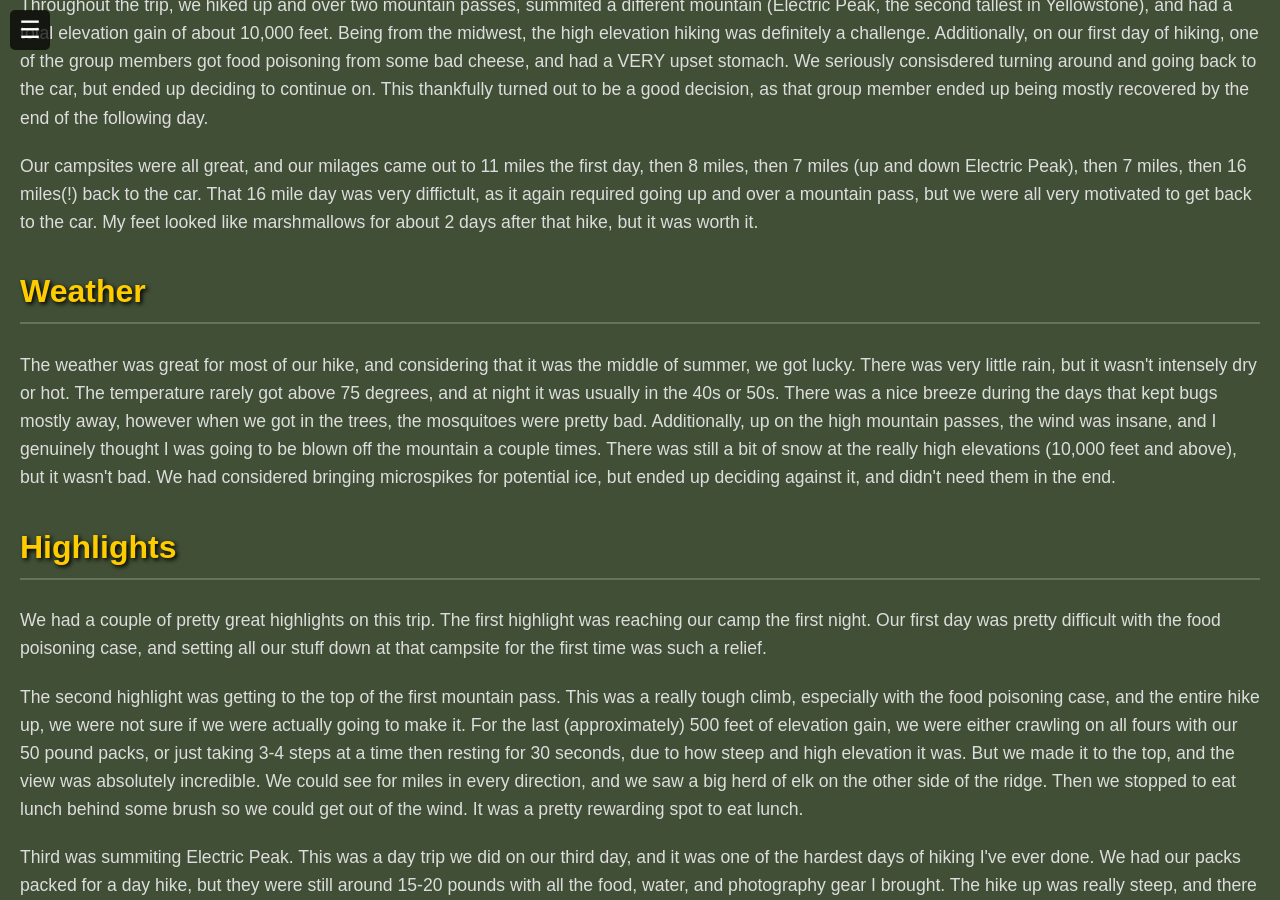
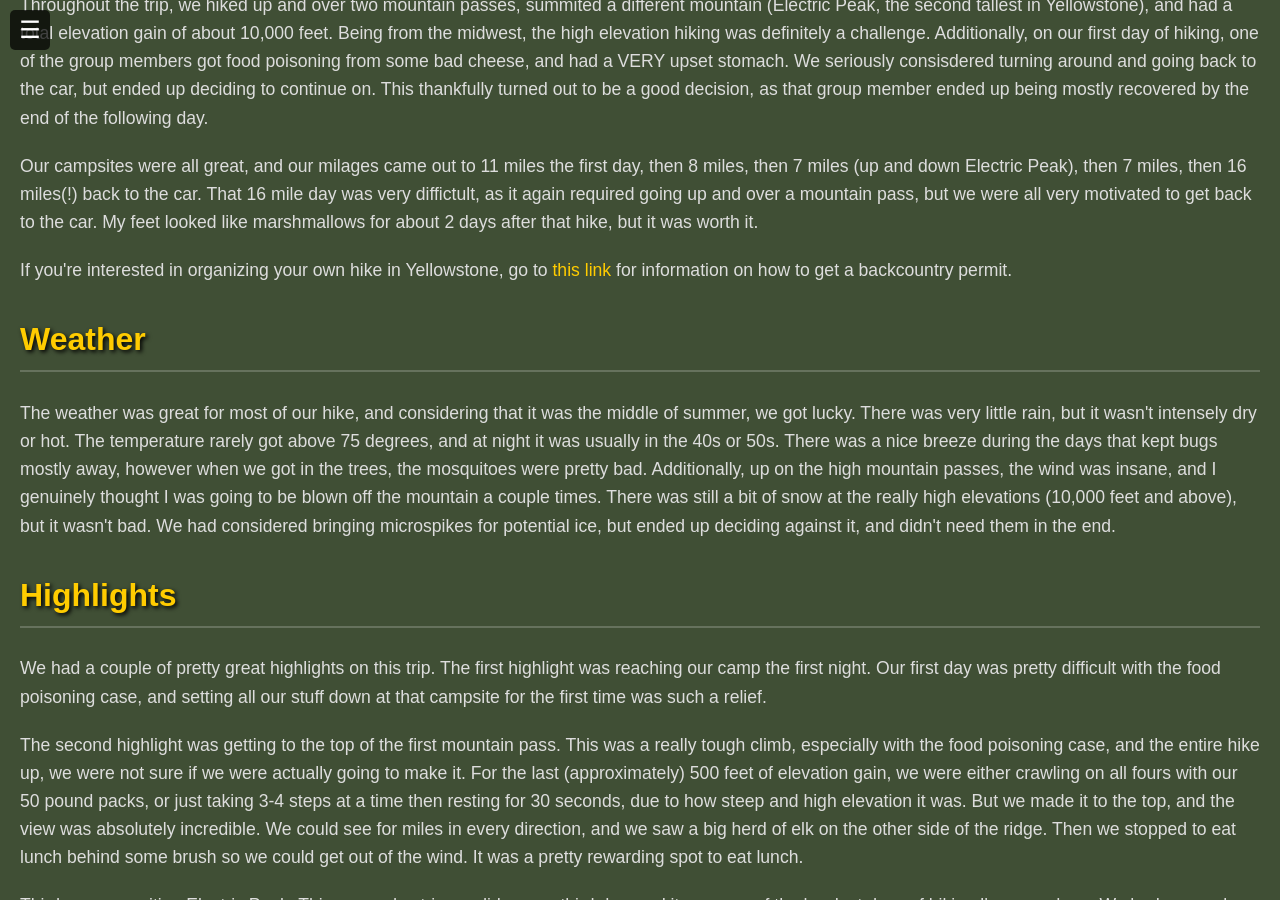
Before and after one commit to michaelholm6/michaelholm6.github.io, a Jekyll site: the page built from docs/pages/hiking/blog_posts/Yellowstone/Yellowstone.html, in a window 1280 px wide and 900 px high, scrolled down 436 px. Built offline with Jekyll 4.4.1, drawn with Linux system fonts in a browser that asks for light colours.

Commit message:
Edited yellowstone page

```diff
--- a/docs/pages/hiking/blog_posts/Yellowstone/Yellowstone.html
+++ b/docs/pages/hiking/blog_posts/Yellowstone/Yellowstone.html
@@ -69,6 +69,9 @@ tags: hiking, yellowstone, adventure
           then 7 miles, then 16 miles(!) back to the car. That 16 mile day was very diffictult, as it again required going up and over
           a mountain pass, but we were all very motivated to get back to the car. My feet looked like marshmallows for about 2 days after
           that hike, but it was worth it.
+      </p>
+      <p>
+        If you're interested in organizing your own hike in Yellowstone, go to <a href="https://www.nps.gov/yell/planyourvisit/backcountry-permit.htm">this link</a> for information on how to get a backcountry permit.
       </p>
 
       <h2>Weather</h2>
```
